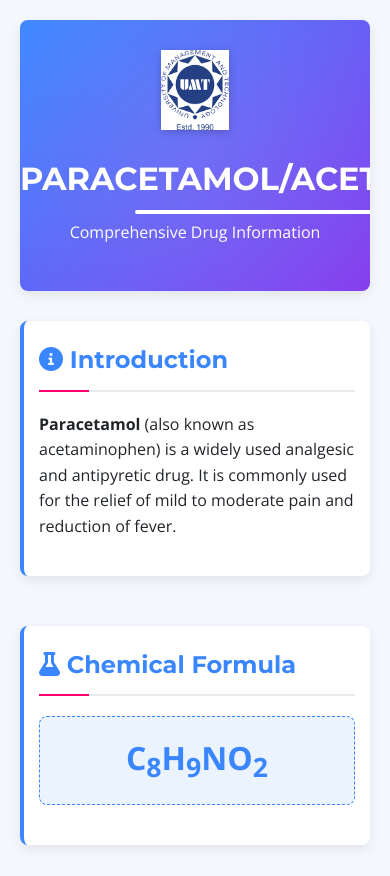
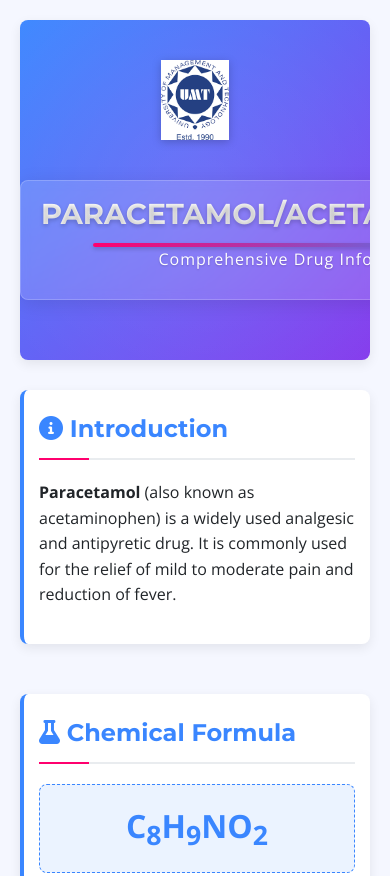
Before and after one commit to Navid-dab/Assignment, a plain HTML site: page index.html in a window 390 px wide. Shown: the top 876 px of the page. Drawn offline with nearby package versions, Linux system fonts and the light colour scheme.

Commit message:
Update index.html

```diff
--- a/index.html
+++ b/index.html
@@ -42,7 +42,7 @@
         header {
             background: linear-gradient(135deg, var(--primary), var(--secondary));
             color: white;
-            padding: 30px 0;
+            padding: 40px 0;
             border-radius: var(--border-radius);
             margin-bottom: 30px;
             text-align: center;
@@ -62,30 +62,66 @@
             transform: rotate(30deg);
         }
 
+        .logo-container {
+            display: flex;
+            justify-content: center;
+            align-items: center;
+            margin-bottom: 20px;
+        }
+
         .logo {
-            height: 80px;
-            margin-bottom: 15px;
+            height: 120px;
             filter: drop-shadow(0 2px 4px rgba(0,0,0,0.2));
+            transition: var(--transition);
+        }
+
+        .logo:hover {
+            transform: scale(1.05);
+        }
+
+        .title-container {
+            position: relative;
+            display: inline-block;
+            margin: 20px 0;
+            padding: 15px 30px;
+            background: rgba(255, 255, 255, 0.15);
+            border-radius: var(--border-radius);
+            box-shadow: 0 4px 20px rgba(0, 0, 0, 0.1);
+            backdrop-filter: blur(5px);
+            border: 1px solid rgba(255, 255, 255, 0.2);
         }
 
         h1 {
             font-family: 'Montserrat', sans-serif;
             font-weight: 700;
             margin: 0;
-            font-size: 2.5rem;
+            font-size: 3rem;
             position: relative;
             display: inline-block;
+            text-shadow: 0 2px 4px rgba(0,0,0,0.2);
+            background: linear-gradient(to right, white, #f0f0f0);
+            -webkit-background-clip: text;
+            -webkit-text-fill-color: transparent;
         }
 
         h1::after {
             content: '';
             position: absolute;
-            width: 60%;
+            width: 80%;
             height: 4px;
-            background: white;
+            background: linear-gradient(to right, var(--accent), var(--primary));
             bottom: -10px;
-            left: 20%;
+            left: 10%;
             border-radius: 2px;
+            box-shadow: 0 2px 4px rgba(0,0,0,0.2);
+        }
+
+        .subtitle {
+            font-size: 1.2rem;
+            margin-top: 10px;
+            font-weight: 300;
+            letter-spacing: 1px;
+            text-shadow: 0 1px 2px rgba(0,0,0,0.2);
         }
 
         h2 {
@@ -129,7 +165,10 @@
         .formula-img {
             display: block;
             margin: 20px auto;
-            max-width: 250px;
+            width: 100%;
+            max-width: 300px;
+            height: auto;
+            object-fit: contain;
             filter: drop-shadow(0 0 10px rgba(0, 0, 0, 0.1));
         }
 
@@ -197,6 +236,7 @@
             display: flex;
             flex-direction: column;
             border: 1px solid #e9ecef;
+            height: 100%;
         }
 
         .brand-card:hover {
@@ -212,12 +252,19 @@
             display: flex;
             align-items: center;
             justify-content: center;
+            min-height: 200px;
         }
 
         .brand-img {
-            max-width: 100%;
-            max-height: 120px;
+            width: 100%;
+            height: 100%;
+            max-height: 180px;
             object-fit: contain;
+            transition: var(--transition);
+        }
+
+        .brand-card:hover .brand-img {
+            transform: scale(1.05);
         }
 
         .brand-info {
@@ -325,11 +372,19 @@
             }
 
             h1 {
-                font-size: 2rem;
+                font-size: 2.2rem;
             }
 
             .section-group {
                 grid-template-columns: 1fr;
+            }
+
+            .logo {
+                height: 100px;
+            }
+
+            .title-container {
+                padding: 10px 20px;
             }
         }
 
@@ -342,15 +397,35 @@
                 padding: 8px 10px;
                 font-size: 0.9rem;
             }
+
+            h1 {
+                font-size: 1.8rem;
+            }
+
+            .subtitle {
+                font-size: 1rem;
+            }
+
+            .logo {
+                height: 80px;
+            }
+
+            .brand-img-container {
+                min-height: 150px;
+            }
         }
     </style>
 </head>
 <body>
     <div class="container">
         <header>
-            <img src="images/umt.png" alt="UMT Logo" class="logo">
-            <h1>PARACETAMOL/ACETAMINOPHEN</h1>
-            <p>Comprehensive Drug Information</p>
+            <div class="logo-container">
+                <img src="images/umt.png" alt="UMT Logo" class="logo">
+            </div>
+            <div class="title-container">
+                <h1>PARACETAMOL/ACETAMINOPHEN</h1>
+                <p class="subtitle">Comprehensive Drug Information</p>
+            </div>
         </header>
 
         <div class="section-group">
```
